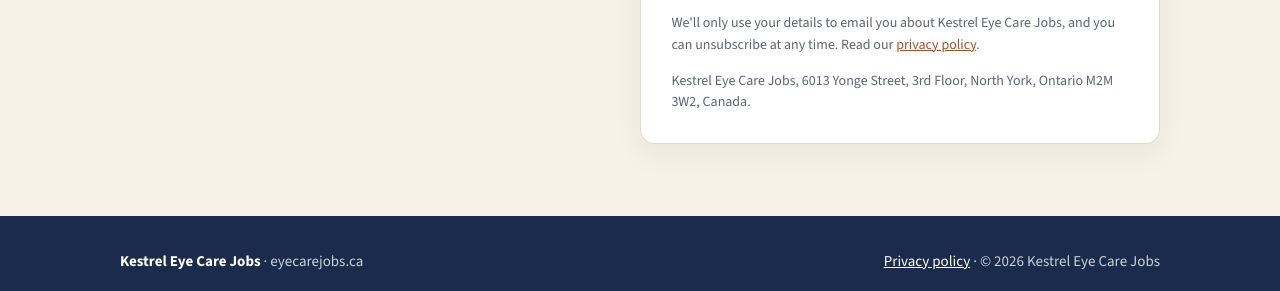
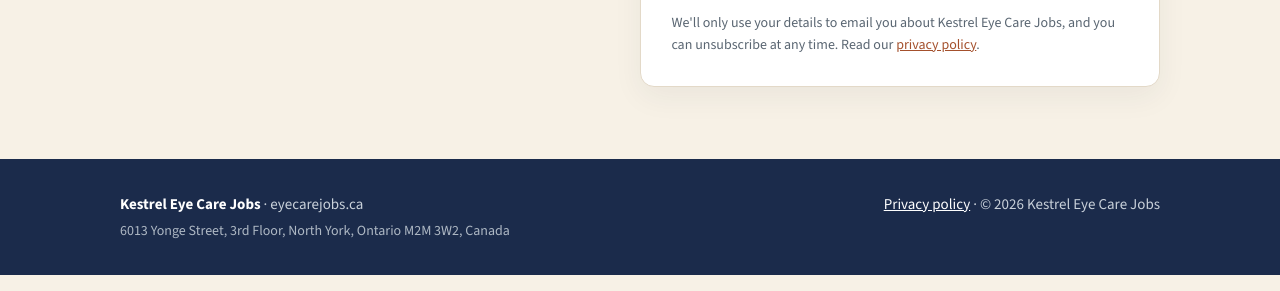
Before and after one commit to stevebsmith88-netizen/Kestrel, a Next.js app: page / in a window 1280 px wide. Shown: the part 2084-2375 px from the top of the page. Built offline with nearby package versions, Linux system fonts and the light colour scheme; no server answers.

Commit message:
Move the mailing address from under the waitlist form to the page footer
Co-Authored-By: Claude Sonnet 5.5 <noreply@anthropic.com>
Claude-Session: https://claude.ai/code/session_01K4dgNQi9zgK2fEC5rQo794

```diff
--- a/app/globals.css
+++ b/app/globals.css
@@ -61,6 +61,7 @@ footer{background:var(--navy);color:#C9D1DA;padding:34px 0;font-size:15px}
 footer .wrap{display:flex;justify-content:space-between;gap:16px;flex-wrap:wrap}
 footer strong{color:#fff}
 footer a{color:#fff}
+footer .addr{display:block;margin-top:4px;font-size:14px;color:#AEB8C4}
 .site .wrap{display:flex;align-items:center;justify-content:space-between;gap:16px;padding-top:12px;padding-bottom:12px}
 .site-logo img{display:block;height:30px;width:auto}
 .site-wide{display:flex;align-items:center;gap:6px}
--- a/app/page.tsx
+++ b/app/page.tsx
@@ -64,7 +64,6 @@ export default function ComingSoon() {
                 We&apos;ll only use your details to email you about Kestrel Eye Care Jobs, and you can unsubscribe at any time. Read our{" "}
                 <Link href="/privacy">privacy policy</Link>.
               </p>
-              <p className="privacy">Kestrel Eye Care Jobs, 6013 Yonge Street, 3rd Floor, North York, Ontario M2M 3W2, Canada.</p>
             </div>
           </div>
         </section>
@@ -73,6 +72,7 @@ export default function ComingSoon() {
         <div className="wrap">
           <span>
             <strong>Kestrel Eye Care Jobs</strong> &middot; eyecarejobs.ca
+            <span className="addr">6013 Yonge Street, 3rd Floor, North York, Ontario M2M 3W2, Canada</span>
           </span>
           <span>
             <Link href="/privacy">Privacy policy</Link> &middot; &copy; {new Date().getFullYear()} Kestrel Eye Care Jobs
```
